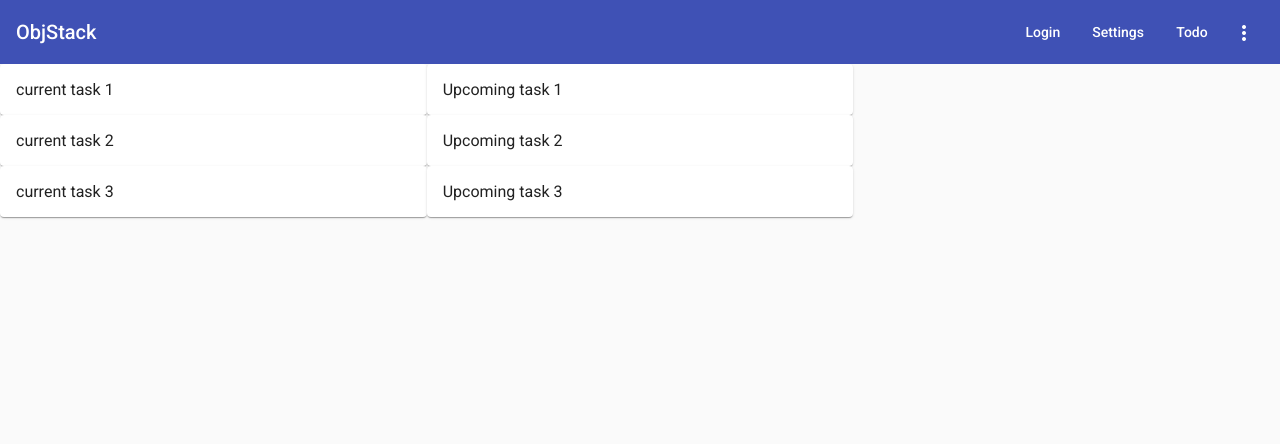
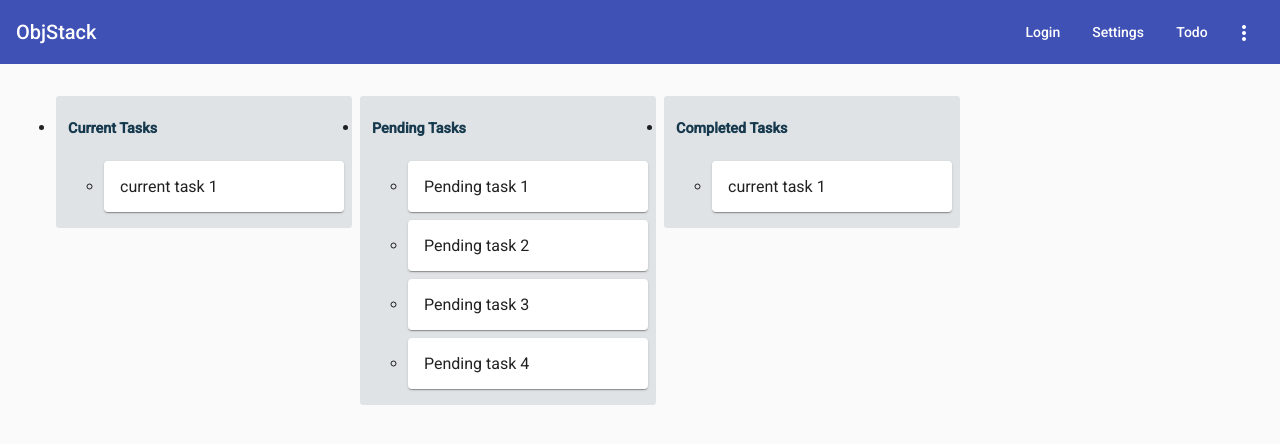
Before and after one commit to samkeel/objstack, an Angular app: page /todo in a window 1280 px wide. Shown: the top 444 px of the page. Built offline with nearby package versions, Linux system fonts and the light colour scheme.

Commit message:
grid change

```diff
--- a/src/app/pages/to-do/to-do-page/to-do-page.component.html
+++ b/src/app/pages/to-do/to-do-page/to-do-page.component.html
@@ -1,4 +1,4 @@
-<div class="grid-container">
+<!-- <div class="grid-container">
 
     <div class="currentTasks">
         <mat-card>current task 1</mat-card>
@@ -12,4 +12,48 @@
         <mat-card>Upcoming task 3</mat-card>
     </div>
 
-</div>
+</div> -->
+
+<section class="wrapper">
+    <ul class="column__list">
+        <li class="column__item">
+            <div class="column__title--wrapper">
+                <h2>Current Tasks</h2>
+            </div>
+            <ul class="card__list">
+                <li class="card__item">
+                    <mat-card>current task 1</mat-card>
+                </li>
+            </ul>
+        </li>
+        <li class="column__item">
+            <div class="column__title--wrapper">
+                <h2>Pending Tasks</h2>
+            </div>
+            <ul class="card__list">
+                <li class="card__item">
+                    <mat-card>Pending task 1</mat-card>
+                </li>
+                <li class="card__item">
+                    <mat-card>Pending task 2</mat-card>
+                </li>
+                <li class="card__item">
+                    <mat-card>Pending task 3</mat-card>
+                </li>
+                <li class="card__item">
+                    <mat-card>Pending task 4</mat-card>
+                </li>
+            </ul>
+        </li>
+        <li class="column__item">
+            <div class="column__title--wrapper">
+                <h2>Completed Tasks</h2>
+            </div>
+            <ul class="card__list">
+                <li class="card__item">
+                    <mat-card>current task 1</mat-card>
+                </li>
+            </ul>
+        </li>
+    </ul>
+</section>
--- a/src/app/pages/to-do/to-do-page/to-do-page.component.scss
+++ b/src/app/pages/to-do/to-do-page/to-do-page.component.scss
@@ -1,6 +1,46 @@
-.grid-container {
+// .grid-container {
+//     display: grid;
+//     grid-template-columns: 1fr 1fr 1fr;
+//     grid-template-rows: 2fr;
+//     gap: 0px 0px;
+// }
+
+.wrapper {
+    padding: 1rem;
+}
+
+// column styles
+.column__list {
     display: grid;
-    grid-template-columns: 1fr 1fr 1fr;
-    grid-template-rows: 2fr;
-    gap: 0px 0px;
+    grid-template-columns: repeat(auto-fill, minmax(260px, 1fr));
+    grid-gap: 0.5rem;
+    align-items: start;
+    // grid-auto-flow: column;
+    // grid-auto-columns: minmax(260px, 1fr);
 }
+
+.column__item {
+    border-radius: 0.2rem;
+    background-color: #dfe3e6;
+    padding: 0.5rem;
+}
+
+.column__title--wrapper {
+    display: grid;
+    grid-template-columns: repeat(2, 1fr);
+    padding: 0.25rem;
+    align-items: center;
+}
+
+.column__title--wrapper h2 {
+    color: #17394d;
+    font-weight: 700;
+    font-size: 0.9rem;
+}
+
+.card__list {
+    display: grid;
+    grid-template-rows: auto;
+    grid-gap: 0.5rem;
+    margin: 0.5rem 0;
+}
```
